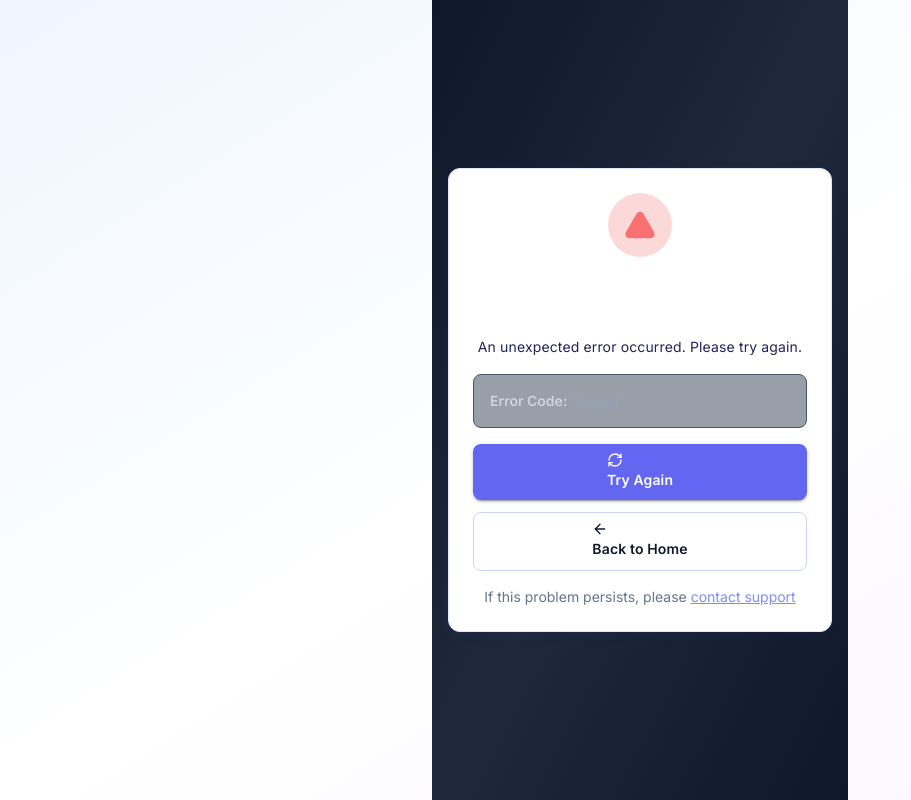
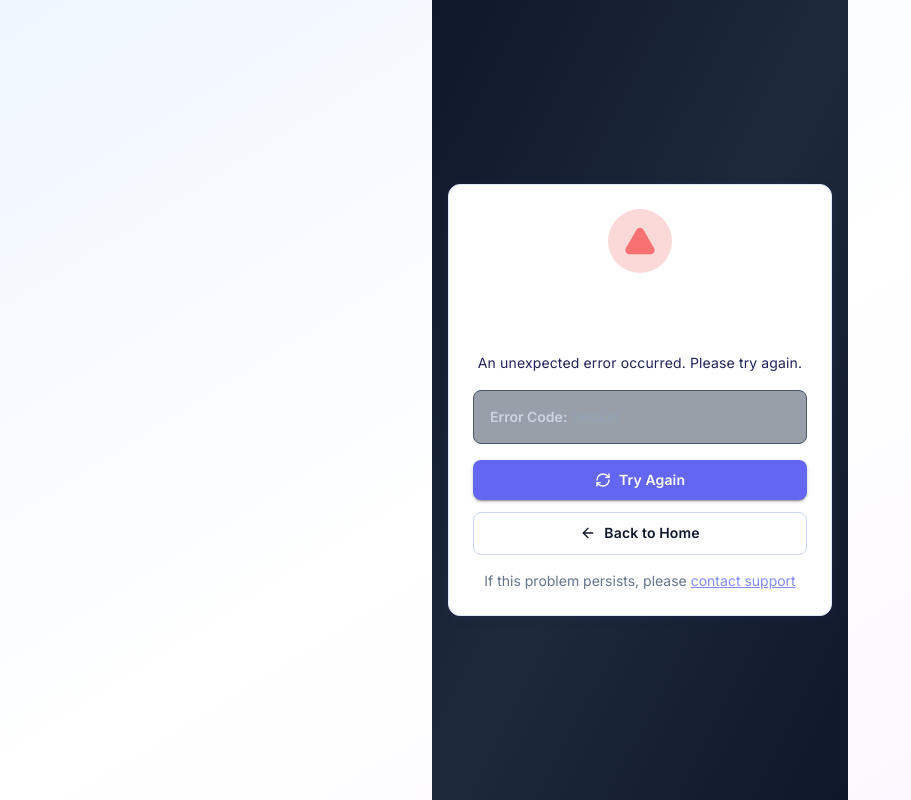
Before and after one commit to njoroge-george/task_tracker, a Next.js app: page /auth/error in a window 1280 px wide. Shown: the whole page, without its empty margins (0-911 px from the left). Built offline with nearby package versions, Linux system fonts and the light colour scheme; no server answers.

Commit message:
Fix auth error page Button asChild prop

```diff
--- a/src/app/(auth)/auth/error/page.tsx
+++ b/src/app/(auth)/auth/error/page.tsx
@@ -52,18 +52,18 @@ function AuthErrorContent() {
           </div>
 
           <div className="flex flex-col gap-3">
-            <Button asChild className="w-full bg-indigo-600 hover:bg-indigo-700">
-              <Link href="/auth/signin">
+            <Link href="/auth/signin" className="w-full">
+              <Button className="w-full bg-indigo-600 hover:bg-indigo-700">
                 <RefreshCw className="w-4 h-4 mr-2" />
                 Try Again
-              </Link>
-            </Button>
-            <Button asChild variant="outline" className="w-full border-slate-600 hover:bg-slate-700">
-              <Link href="/">
+              </Button>
+            </Link>
+            <Link href="/" className="w-full">
+              <Button variant="outline" className="w-full border-slate-600 hover:bg-slate-700">
                 <ArrowLeft className="w-4 h-4 mr-2" />
                 Back to Home
-              </Link>
-            </Button>
+              </Button>
+            </Link>
           </div>
 
           <p className="text-center text-sm text-slate-500">
```
